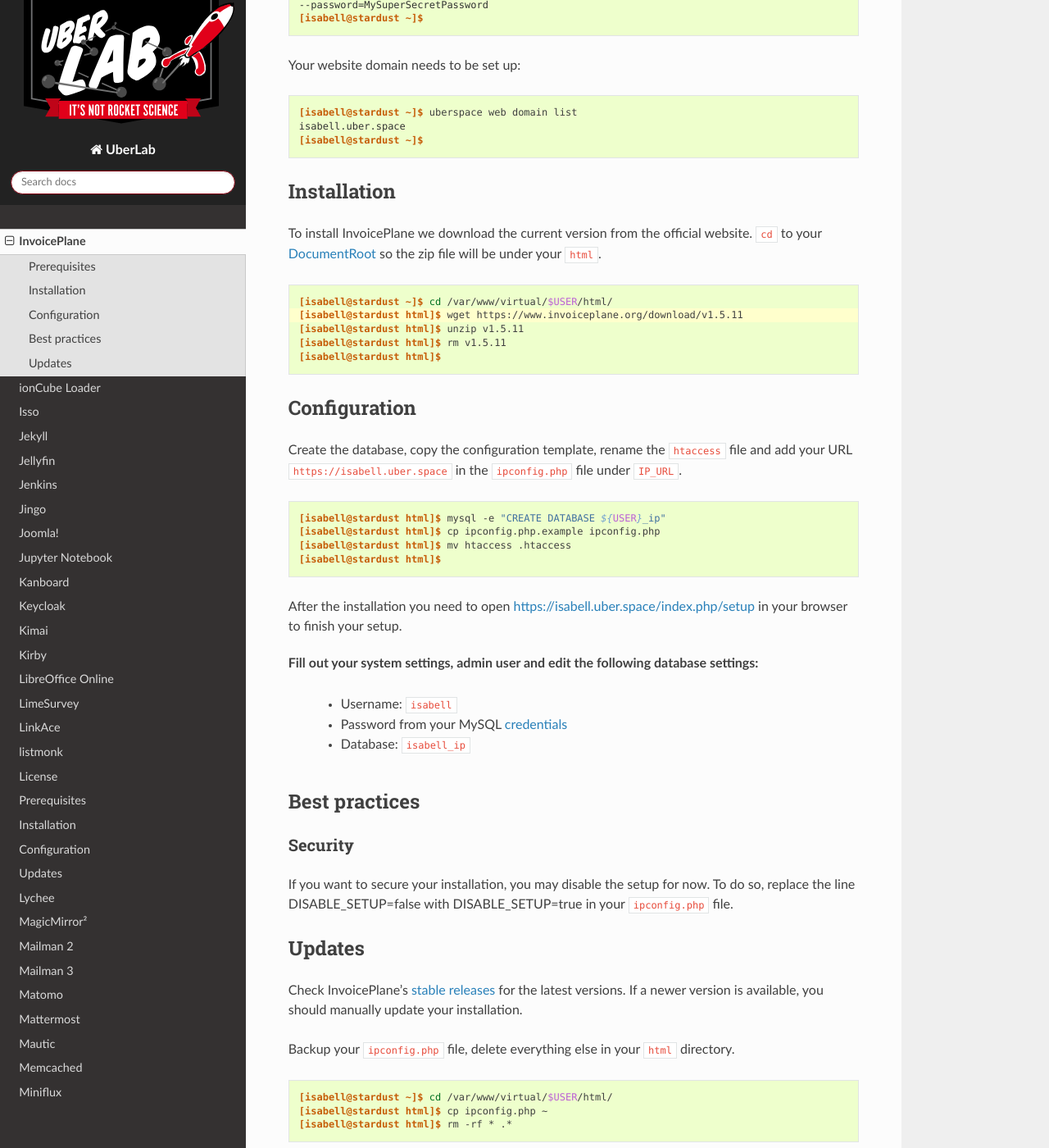
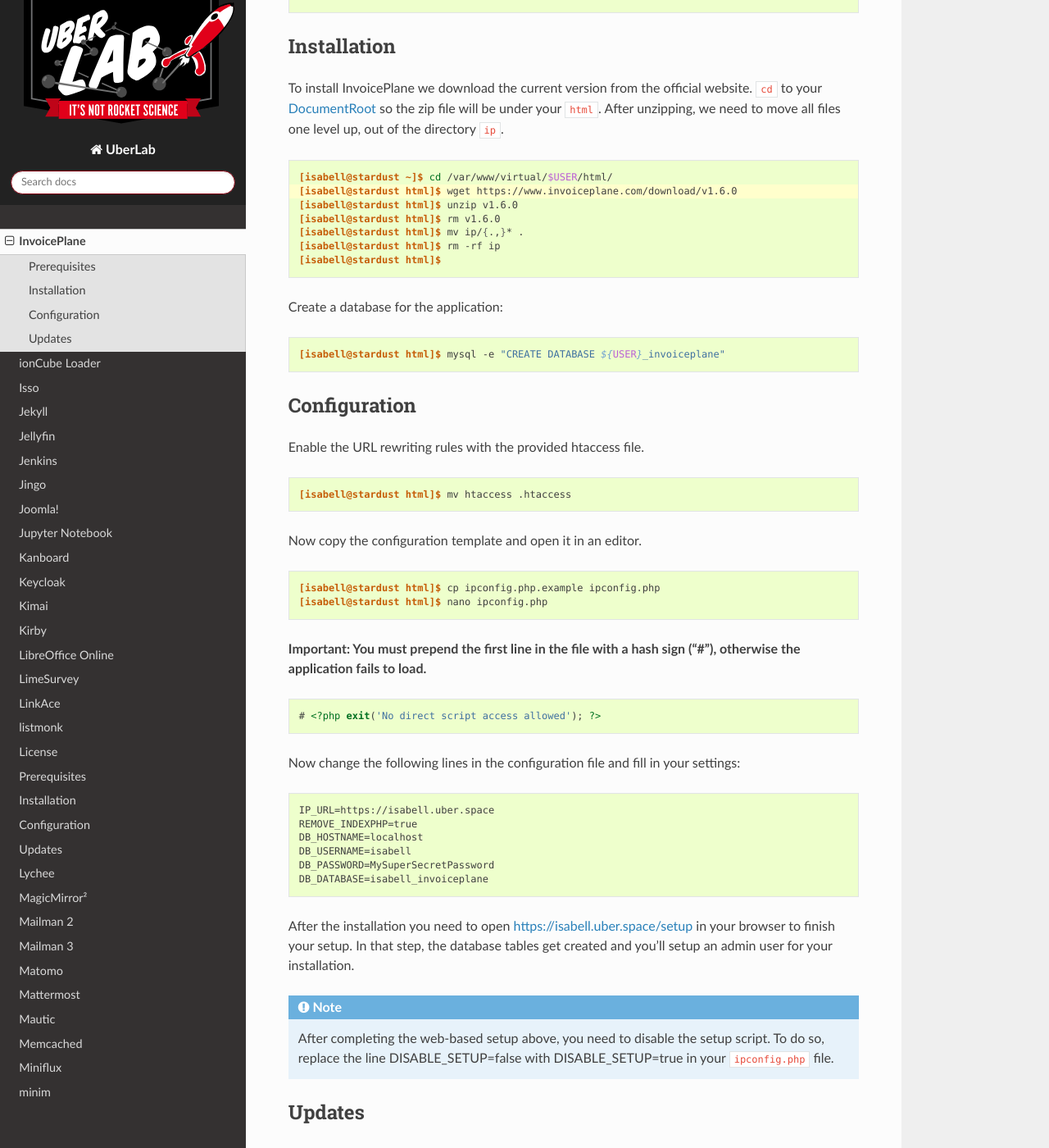
Before and after one commit to Uberspace/lab, a Sphinx documentation site: the page built from source/guide_invoiceplane.rst, in a window 1280 px wide and 1400 px high, scrolled down 1870 px. Shown: the whole window at 82% size. Built offline with Sphinx 7.4.7 and the Read the Docs theme 2.0.0, drawn with Linux system fonts in a browser that asks for light colours; some of the changed text lies outside the part shown.

Commit message:
[invoiceplane] improve guide and update for PHP 8.2 (#1432)

```diff
--- a/source/guide_invoiceplane.rst
+++ b/source/guide_invoiceplane.rst
@@ -11,12 +11,6 @@
 
   .. image:: _static/images/invoiceplane.png
       :align: center
-
-.. error::
-
-  This guide seems to be **broken** for php version > 7.4, we would be
-  happy if you want to work on a solution and create a Pull Request.
-  See also the related issue: https://github.com/Uberspace/lab/issues/1432
 
 ############
 InvoicePlane
@@ -37,12 +31,14 @@
 Prerequisites
 =============
 
-We’re using :manual:`PHP <lang-php>` in the stable version 7.4:
+We’re using :manual:`PHP <lang-php>` in the stable version 8.2:
 
-.. code-block:: console
+::
 
- [isabell@stardust ~]$ uberspace tools version show php
- Using 'PHP' version: '7.4'
+ [isabell@stardust ~]$ uberspace tools version use php 8.2
+ Selected PHP version 8.2
+ The new configuration is adapted immediately. Patch updates will be applied automatically.
+
  [isabell@stardust ~]$
 
 .. include:: includes/my-print-defaults.rst
@@ -54,44 +50,71 @@
 Installation
 ============
 
-To install InvoicePlane we download the current version from the official website. ``cd`` to your :manual:`DocumentRoot <web-documentroot>` so the zip file will be under your ``html``.
+To install InvoicePlane we download the current version from the official website. ``cd`` to your :manual:`DocumentRoot <web-documentroot>` so the zip file will be under your ``html``. After unzipping, we need to move all files one level up, out of the directory ``ip``.
 
 .. code-block:: console
  :emphasize-lines: 2
 
  [isabell@stardust ~]$ cd /var/www/virtual/$USER/html/
- [isabell@stardust html]$ wget https://www.invoiceplane.org/download/v1.5.11
- [isabell@stardust html]$ unzip v1.5.11
- [isabell@stardust html]$ rm v1.5.11
+ [isabell@stardust html]$ wget https://www.invoiceplane.com/download/v1.6.0
+ [isabell@stardust html]$ unzip v1.6.0
+ [isabell@stardust html]$ rm v1.6.0
+ [isabell@stardust html]$ mv ip/{.,}* .
+ [isabell@stardust html]$ rm -rf ip
  [isabell@stardust html]$
+
+Create a database for the application:
+
+::
+
+ [isabell@stardust html]$ mysql -e "CREATE DATABASE ${USER}_invoiceplane"
+
 
 Configuration
 =============
 
-Create the database, copy the configuration template, rename the ``htaccess`` file and add your URL ``https://isabell.uber.space`` in the ``ipconfig.php`` file under ``IP_URL``.
+Enable the URL rewriting rules with the provided htaccess file.
 
-.. code-block:: console
+::
 
- [isabell@stardust html]$ mysql -e "CREATE DATABASE ${USER}_ip"
+ [isabell@stardust html]$ mv htaccess .htaccess
+
+Now copy the configuration template and open it in an editor.
+
+::
+
  [isabell@stardust html]$ cp ipconfig.php.example ipconfig.php
- [isabell@stardust html]$ mv htaccess .htaccess
- [isabell@stardust html]$
+ [isabell@stardust html]$ nano ipconfig.php
 
-After the installation you need to open https://isabell.uber.space/index.php/setup in your browser to finish your setup.
+**Important: You must prepend the first line in the file with a
+hash sign ("#"), otherwise the application fails to load.**
 
-Fill out your system settings, admin user and edit the following database settings:
- * Username: ``isabell``
- * Password from your MySQL :manual_anchor:`credentials <database-mysql.html#login-credentials>`
- * Database: ``isabell_ip``
+.. code-block:: php
 
-Best practices
-==============
+ # <?php exit('No direct script access allowed'); ?>
 
-Security
---------
+Now change the following lines in the configuration file and fill
+in your settings:
 
-If you want to secure your installation, you may disable the setup for now. To do so, replace the line DISABLE_SETUP=false with DISABLE_SETUP=true in your ``ipconfig.php`` file.
+.. code-block:: php
 
+ IP_URL=https://isabell.uber.space
+ REMOVE_INDEXPHP=true
+ DB_HOSTNAME=localhost
+ DB_USERNAME=isabell
+ DB_PASSWORD=MySuperSecretPassword
+ DB_DATABASE=isabell_invoiceplane
+
+After the installation you need to open https://isabell.uber.space/setup in your browser to finish your setup.
+In that step, the database tables get created and you'll setup an admin user
+for your installation.
+
+.. note::
+
+ After completing the web-based setup above,
+ you need to disable the setup script.
+ To do so, replace the line DISABLE_SETUP=false with
+ DISABLE_SETUP=true in your ``ipconfig.php`` file.
 
 Updates
 =======
@@ -113,13 +136,13 @@
  [isabell@stardust html]$ mv ~/ipconfig.php ./
  [isabell@stardust html]$
 
-Finish the update by open https://isabell.uber.space/index.php/setup in your browser.
+Finish the update by opening https://isabell.uber.space/setup in your browser.
 
 .. _InvoicePlane: https://www.invoiceplane.com/
 .. _stable releases: https://www.invoiceplane.com/downloads
 
 ----
 
-Tested with InvoicePlane 1.5.11 and Uberspace 7.11.1.1
+Tested with InvoicePlane 1.6.0 and Uberspace 7.15.1
 
 .. author_list::
```
